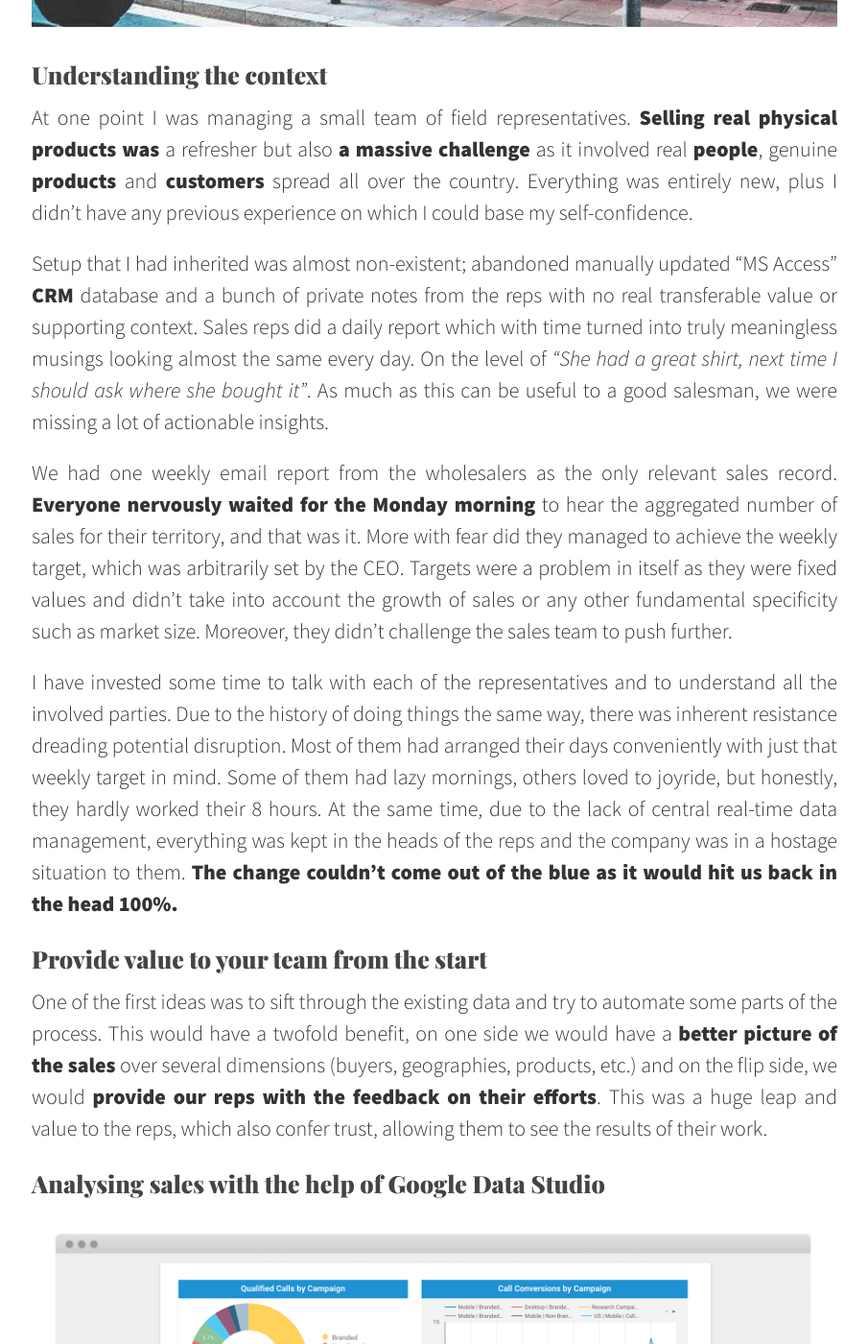
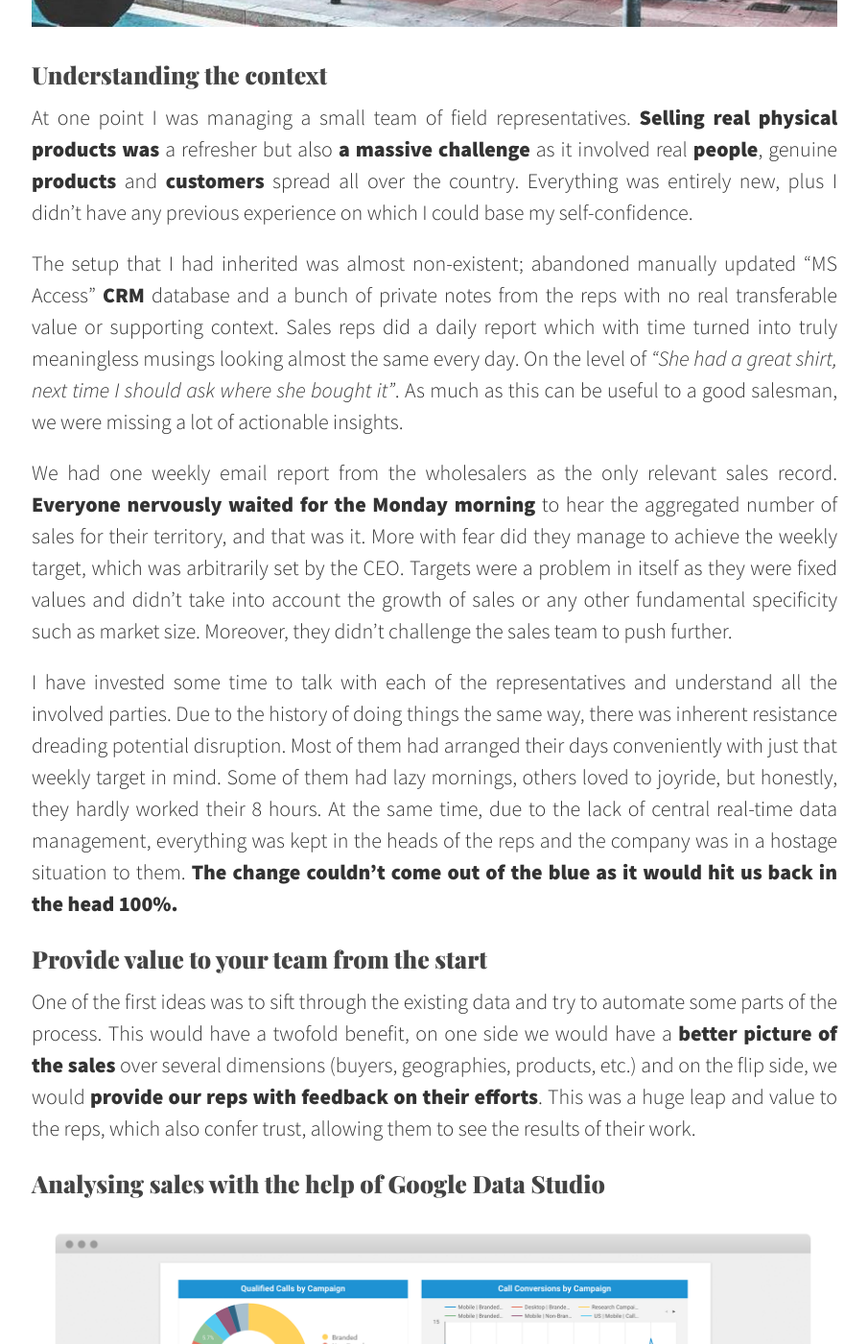
Before and after one commit to pulentcom/pulent.github.io, a Jekyll site: the page built from _posts/2020-01-02-field-team.md, in a window 1280 px wide and 1400 px high, scrolled down 682 px. Shown: the whole window at 96% size, without its empty margins (187-1092 px from the left). Built offline with Jekyll 4.4.1, drawn with Linux system fonts in a browser that asks for light colours; nearby versions of some CDN libraries; some web fonts are replaced; some of the changed text lies outside the part shown.

Commit message:
Update from Forestry.io pulentcom updated _posts/2020-01-02-field-team.md

```diff
--- a/_posts/2020-01-02-field-team.md
+++ b/_posts/2020-01-02-field-team.md
@@ -2,68 +2,74 @@
 layout: post
 title: How to efficiently manage a small field sales team
 date: 2020-01-02 19:22
-summary: Using data and reporting tools to boost sales in a traditionaly oriented company.
+summary: Using data and reporting tools to boost sales in a traditionaly oriented
+  company.
 categories: field sales team
+
 ---
-
 No matter how small your team is, it will generate valuable data. So even if you manage the sales for the first time, you should firstly look for the numbers. You can quickly have answers to drive you and your team toward solid and repeatable results.
 
 ![](/assets/img/anastasia-dulgier-1155233-unsplash.jpg)
 
 ### Understanding the context
+
 At one point I was managing a small team of field representatives. **Selling real physical products was** a refresher but also **a massive challenge** as it involved real **people**, genuine **products** and **customers** spread all over the country. Everything was entirely new, plus I didn't have any previous experience on which I could base my self-confidence.
 
-Setup that I had inherited was almost non-existent; abandoned manually updated "MS Access" **CRM** database and a bunch of private notes from the reps with no real transferable value or supporting context. Sales reps did a daily report which with time turned into truly meaningless musings looking almost the same every day. On the level of _"She had a great shirt, next time I should ask where she bought it"_. As much as this can be useful to a good salesman, we were missing a lot of actionable insights.
+The setup that I had inherited was almost non-existent; abandoned manually updated "MS Access" **CRM** database and a bunch of private notes from the reps with no real transferable value or supporting context. Sales reps did a daily report which with time turned into truly meaningless musings looking almost the same every day. On the level of _"She had a great shirt, next time I should ask where she bought it"_. As much as this can be useful to a good salesman, we were missing a lot of actionable insights.
 
-We had one weekly email report from the wholesalers as the only relevant sales record. **Everyone nervously waited for the Monday morning** to hear the aggregated number of sales for their territory, and that was it. More with fear did they managed to achieve the weekly target, which was arbitrarily set by the CEO. Targets were a problem in itself as they were fixed values and didn't take into account the growth of sales or any other fundamental specificity such as market size. Moreover, they didn't challenge the sales team to push further.
+We had one weekly email report from the wholesalers as the only relevant sales record. **Everyone nervously waited for the Monday morning** to hear the aggregated number of sales for their territory, and that was it. More with fear did they manage to achieve the weekly target, which was arbitrarily set by the CEO. Targets were a problem in itself as they were fixed values and didn't take into account the growth of sales or any other fundamental specificity such as market size. Moreover, they didn't challenge the sales team to push further.
 
-I have invested some time to talk with each of the representatives and to understand all the involved parties. Due to the history of doing things the same way, there was inherent resistance dreading potential disruption. Most of them had arranged their days conveniently with just that weekly target in mind. Some of them had lazy mornings, others loved to joyride, but honestly, they hardly worked their 8 hours. At the same time, due to the lack of central real-time data management, everything was kept in the heads of the reps and the company was in a hostage situation to them. **The change couldn't come out of the blue as it would hit us back in the head 100%.**
+I have invested some time to talk with each of the representatives and understand all the involved parties. Due to the history of doing things the same way, there was inherent resistance dreading potential disruption. Most of them had arranged their days conveniently with just that weekly target in mind. Some of them had lazy mornings, others loved to joyride, but honestly, they hardly worked their 8 hours. At the same time, due to the lack of central real-time data management, everything was kept in the heads of the reps and the company was in a hostage situation to them. **The change couldn't come out of the blue as it would hit us back in the head 100%.**
 
 ### Provide value to your team from the start
-One of the first ideas was to sift through the existing data and try to automate some parts of the process. This would have a twofold benefit, on one side we would have a **better picture of the sales** over several dimensions (buyers, geographies, products, etc.) and on the flip side, we would **provide our reps with the feedback on their efforts**. This was a huge leap and value to the reps, which also confer trust, allowing them to see the results of their work.
+
+One of the first ideas was to sift through the existing data and try to automate some parts of the process. This would have a twofold benefit, on one side we would have a **better picture of the sales** over several dimensions (buyers, geographies, products, etc.) and on the flip side, we would **provide our reps with feedback on their efforts**. This was a huge leap and value to the reps, which also confer trust, allowing them to see the results of their work.
 
 ### Analysing sales with the help of Google Data Studio
 
 ![](/assets/img/gds_picture.png)
 
-Data Studio from Google allows you to sift through **big data** and design pretty reports to inspire smarter business decisions. As it is the case with other Google products, it is simple, yet powerful. It shouldn't take much time to orient around and design the first report. Challenge is elsewhere, how to confidently analyse the data and be sure that your interpretation is correct.
+Data Studio from Google allows you to sift through **big data** and design pretty reports to inspire smarter business decisions. As is the case with other Google products, it is simple, yet powerful. It shouldn't take much time to orient around and design the first report. Challenge is elsewhere, how to confidently analyse the data and be sure that your interpretation is correct.
 
 > **TIP** Manual labour is honest. Avoid overkill setups. Do it as simple as you can, even if that means manual copy-pasting at first. When it proves itself, and you find valuable patterns in the process, you will easily find a way to automate it later.
 
-The sales numbers came in from the third party (wholesaler) in the form of CSV file (comma separated values), so it was relatively easy to get them into [Google Data Studio](http://datastudio.google.com) with the **Google Sheets acting as a proxy**. One colleague in accounting got a new Monday morning task to copy-paste everything from a wholesaler email in a joint sheet while sipping the first coffee. Out of this massive sheet, I have designed 15 different pages in Data Studio each with several charts, **answering typical questions coming from management, sales reps and production department**.
+The sales numbers came in from the third party (wholesaler) in the form of CSV file (comma separated values), so it was relatively easy to get them into [Google Data Studio](http://datastudio.google.com) with the **Google Sheets acting as a proxy**. One colleague in accounting got a new Monday morning task to copy-paste everything from a wholesaler email in a joint sheet while sipping the first coffee. Out of this massive sheet, I have designed 15 different pages in Data Studio each with several charts, **answering typical questions coming from management, sales reps and the production department**.
 
 ### Management uptake is critical
-For the first month or two, I have kept this under wraps to be sure that there are no errors which could easily be misused to provide arguments for the "resistance". Once I was convinced that the everyone understands each page of the report, I have started introductions top-down. With management uptake secured, it was easier to proceed.
+
+For the first month or two, I have kept this under wraps to be sure that there are no errors that could easily be misused to provide arguments for the "resistance". Once I was convinced that everyone understands each page of the report, I have started introductions top-down. With management uptake secured, it was easier to proceed.
 
 ### Finding where the sales team is spending their time
 
 ![](/assets/img/repsly_pic.png)
 
-Once we had reports on sales, we were still missing data on the visits and contacts in the field. Two solutions that were simple to use and both ticked many of the marks where [Badger Maps](https://www.badgermapping.com) and [Repsly](https://www.repsly.com/). After some investigation and testing, we selected Repsly. **Repsly made the switch easy with its simplicity and good user experience.** It was intuitive, and our sales reps used it almost instantly with no need for explanations. Having the data at any given moment easily reachable was also happily welcomed by sales. More importantly, it had a useful [API](http://developer.repsly.com/repsly-developers) (Application Programming Interface), which allowed me to export their visits for analysis.
+Once we had reports on sales, we were still missing data on the visits and contacts in the field. Two solutions that were simple to use and both ticked many of the marks were [Badger Maps](https://www.badgermapping.com) and [Repsly](https://www.repsly.com/). After some investigation and testing, we selected Repsly. **Repsly made the switch easy with its simplicity and good user experience.** It was intuitive, and our sales reps used it almost instantly with no need for explanations. Having the data at any given moment easily reachable was also happily welcomed by sales. More importantly, it had a useful [API](http://developer.repsly.com/repsly-developers) (Application Programming Interface), which allowed me to export their visits for analysis.
 
-The prototype was hacked in 5 minutes using [Zapier](https://zapier.com/) (automation tool with integrations in 1500+ apps) as it allowed me to connect Sheets and Repsly with just a few clicks. It was an instant success. **For the first time, we managed to intersect sales with visits and measure the success of each visit.**
+The prototype was hacked in 5 minutes using [Zapier](https://zapier.com/) (an automation tool with integrations in 1500+ apps) as it allowed me to connect Sheets and Repsly with just a few clicks. It was an instant success. **For the first time, we managed to intersect sales with visits and measure the success of each visit.**
 
 ![](/assets/img/repsly2_pic.png)
 
-To make things easier, I have explored the Repsly API and wrote a [Google Script](https://www.google.com/script/start/), which was set to pull the data on the visits daily. Numbers were fed, yet again, to our massive sheet and used within the same Data Studio report. An early version of the script is available on [Gitlab](https://gitlab.com/simplemonad/pullRepsly), but use it on your own risk as I sadly don't have enough time to support it. Copy the code to the Google Script and create triggers as it suits you. It is important to note that the API returns the last 50 records so you should create an adequate number of triggers. I have set the triggers to run around midnight when there are no activities. Real-time data wasn't mission critical in this case, so this worked more than well.
+To make things easier, I have explored the Repsly API and wrote a [Google Script](https://www.google.com/script/start/), which was set to pull the data on the visits daily. Numbers were fed, yet again, to our massive sheet and used within the same Data Studio report. An early version of the script is available on [Gitlab](https://gitlab.com/simplemonad/pullRepsly), but use it at your own risk as I sadly don't have enough time to support it. Copy the code to the Google Script and create triggers as it suits you. It is important to note that the API returns the last 50 records so you should create an adequate number of triggers. I have set the triggers to run around midnight when there are no activities. Real-time data wasn't mission-critical in this case, so this worked more than well.
 
 ![](/assets/img/gitlab_src_pull.jpg)
 
 ### Developing assessments criteria for fast decision making in the field
+
 Field sales representatives work mostly on a mobile device and manage multiple accounts while being the face of a company within a particular territory. For them, **time is critical**, as a limited resource it is tightly connected to the results. Optimising their daily routes choosing which location to visit and when makes a difference.
 
-As it was crucial for reps to have a fast signal I have developed **Success Appraisal** mark based on a formula calculated for each client on the monthly and quarterly basis. **Success Appraisal** mark is the primary tool and orientation for sales reps as they help them to make quick decisions while in the field and at the same time, be confident in the outcome of the visit. In itself, Success Appraisal mark held enough information that reps could use during their visits in discussions with buyers. It provided them with a **good idea on the volume in the last period, sales trend** (index of the increase/decrease) and **sales quantile** bucket. This data was fed back into Repsly for reps to have during the visits.
+As it was crucial for reps to have a fast signal I have developed a **Success Appraisal** mark based on a formula calculated for each client on a monthly and quarterly basis. **Success Appraisal** mark is the primary tool and orientation for sales reps as they help them to make quick decisions while in the field and at the same time, be confident in the outcome of the visit. In itself, the Success Appraisal mark held enough information that reps could use during their visits in discussions with buyers. It provided them with a **good idea of the volume in the last period, sales trend** (index of the increase/decrease) and **sales quantile** bucket. This data was fed back into Repsly for reps to have during the visits.
 
 ### Conclusion
+
 Real data on sales and visits from the field reps were a **catalyst in our digital transformation**. The immediate effect was that _one sales representative quit_ in the first month. Others were more cooperative and are now using the data to **organise their routes better** and **develop more informed discussion points** with buyers. While **management got several ideas to optimise sales, develop bundles, actions and even develop entirely new products**.
 
 ### My 6 general learnings in managing sales
 
-1.  relations sell
-2.  to have fantastic relationships you need **incredible people**
-3.  communication needs to be **concise** and **honest**
-4.  never forget **who is the real buyer**
-5.  value of the offer is relative, and **you can maximise the financial outcome**
-6.  for a meaningful result **you need credible data**
+1. relations sell
+2. to have fantastic relationships you need **incredible people**
+3. communication needs to be **concise** and **honest**
+4. never forget **who is the real buyer**
+5. value of the offer is relative, and **you can maximise the financial outcome**
+6. for a meaningful result, **you need credible data**
 
 ![Great visualisation of sales management done by pipedrive.com](/assets/img/sales_managers_live.png?classes=caption "Where great sales managers live, adapted from pipedrive.com")
```
